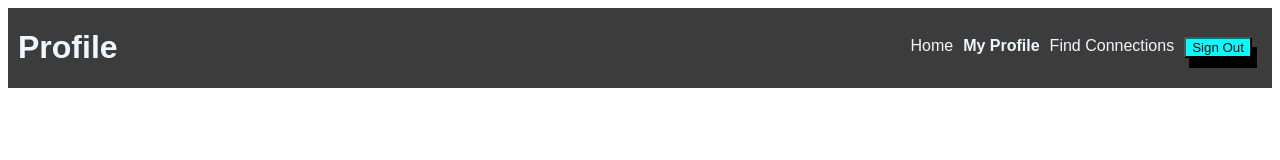
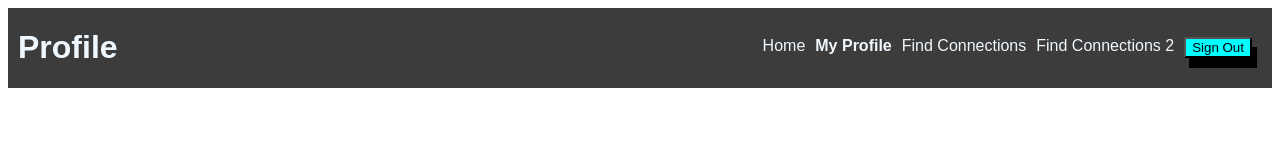
Before and after one commit to ZmerliOussema/Web_Fundamentals_Part_Time_Online, a plain HTML site: page CSS/Flex Navbar/Index.html in a window 1280 px wide. Drawn offline with Linux system fonts and the light colour scheme.

Commit message:
adding another li

```diff
--- a/CSS/Flex Navbar/Index.html
+++ b/CSS/Flex Navbar/Index.html
@@ -13,6 +13,7 @@
             <li><a href="#">Home</a></li>
             <li><a href="#" class="active">My Profile</a></li>
             <li><a href="#">Find Connections</a></li>
+            <li><a href="#">Find Connections 2</a></li>
             <li><button class="btn">Sign Out</button></li>
         </ul>
     </div>
```
Also changed, not shown: 1 other file.
